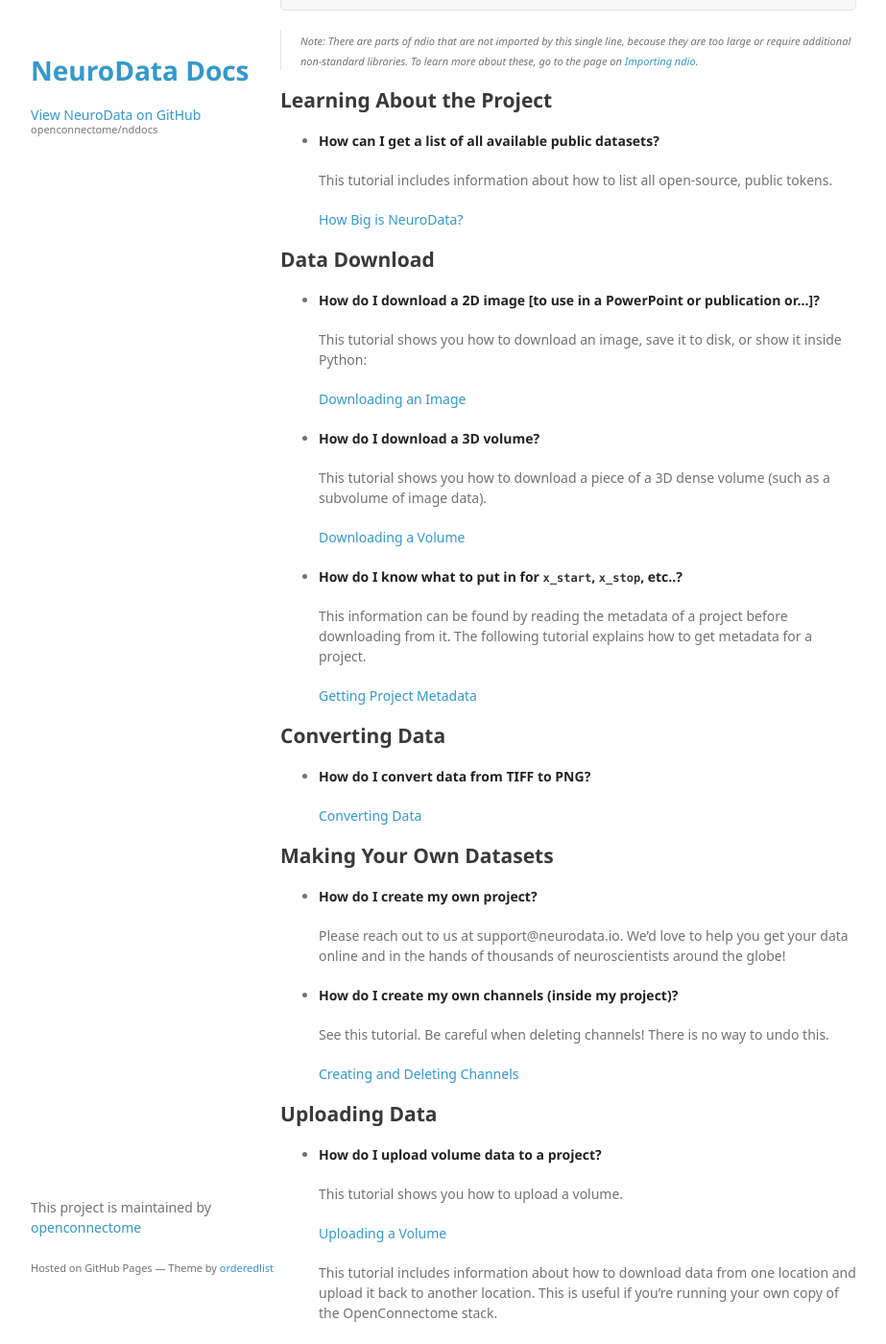
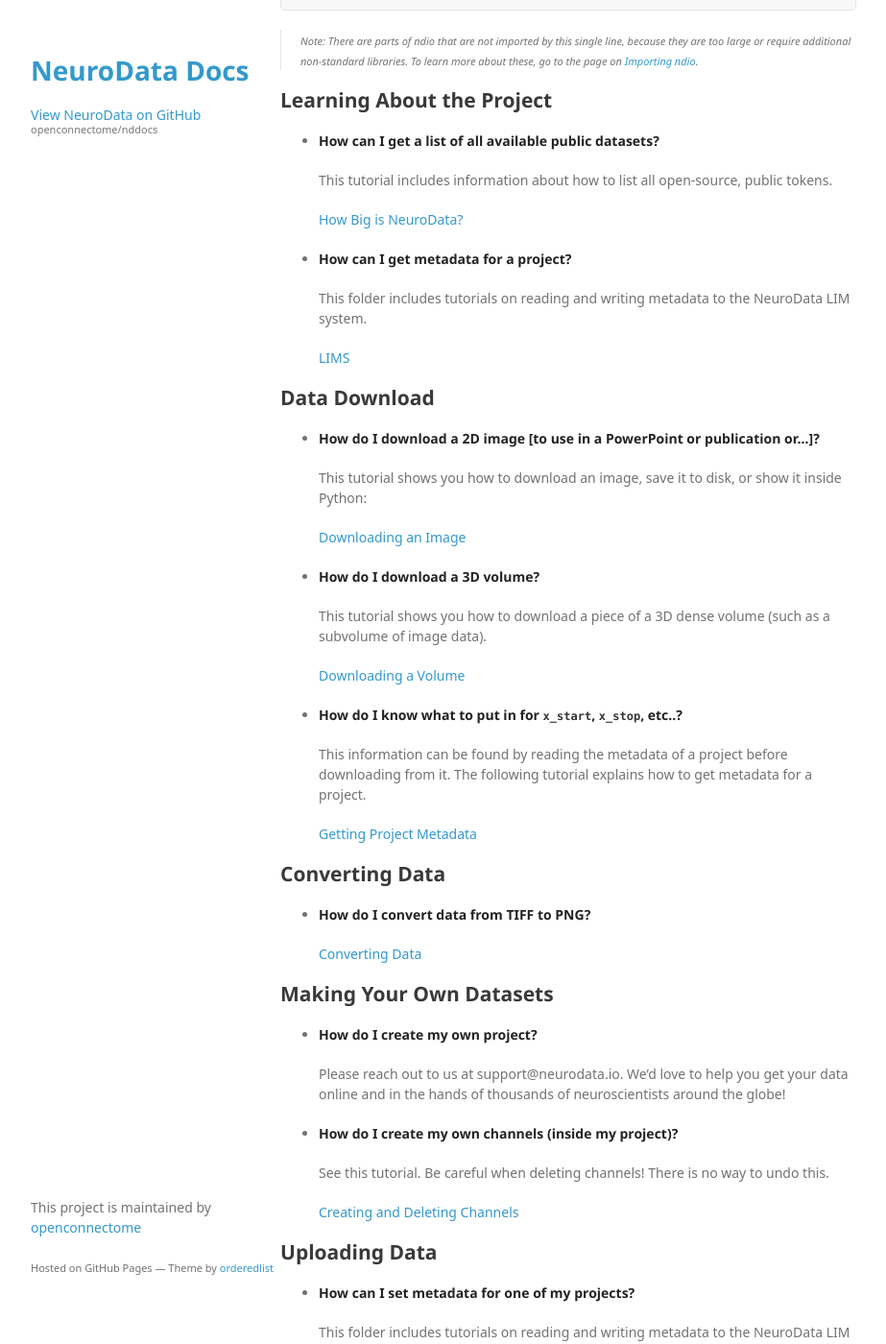
Before and after one commit to neurodata/nddocs-archive, a Jekyll site: the page built from ndio/tutorials.md, in a window 1280 px wide and 1400 px high, scrolled down 755 px. Shown: the whole window at 96% size, without its empty margins (178-1101 px from the left). Built offline with Jekyll 4.4.1, drawn with Linux system fonts in a browser that asks for light colours; some web fonts are replaced; some of the changed text lies outside the part shown.

Commit message:
add more ndio docs

```diff
--- a/ndio/tutorials.md
+++ b/ndio/tutorials.md
@@ -49,6 +49,12 @@
 
     [How Big is NeuroData?](https://github.com/openconnectome/ndio-demos/blob/master/Logistics/How%20Big%20is%20NeuroData%3F.ipynb)
 
+- **How can I get metadata for a project?**
+
+    This folder includes tutorials on reading and writing metadata to the NeuroData LIM system.
+
+    [LIMS](https://github.com/openconnectome/ndio-demos/tree/master/LIMS)
+
 ## Data Download
 
 - **How do I download a 2D image [to use in a PowerPoint or publication or...]?**
@@ -56,11 +62,13 @@
     This tutorial shows you how to download an image, save it to disk, or show it inside Python:
 
     [Downloading an Image](https://github.com/openconnectome/ndio-demos/blob/master/Getting%20Started/Downloading%20an%20Image.ipynb)
+
 - **How do I download a 3D volume?**
 
     This tutorial shows you how to download a piece of a 3D dense volume (such as a subvolume of image data).
 
     [Downloading a Volume](https://github.com/openconnectome/ndio-demos/blob/master/Getting%20Started/Downloading%20a%20Volume.ipynb)
+
 - **How do I know what to put in for `x_start`, `x_stop`, etc..?**
 
     This information can be found by reading the metadata of a project before downloading from it. The following tutorial explains how to get metadata for a project.
@@ -88,6 +96,12 @@
 
 ## Uploading Data
 
+- **How can I set metadata for one of my projects?**
+
+    This folder includes tutorials on reading and writing metadata to the NeuroData LIM system.
+
+    [LIMS](https://github.com/openconnectome/ndio-demos/tree/master/LIMS)
+
 - **How do I upload volume data to a project?**
 
     This tutorial shows you how to upload a volume.
```
